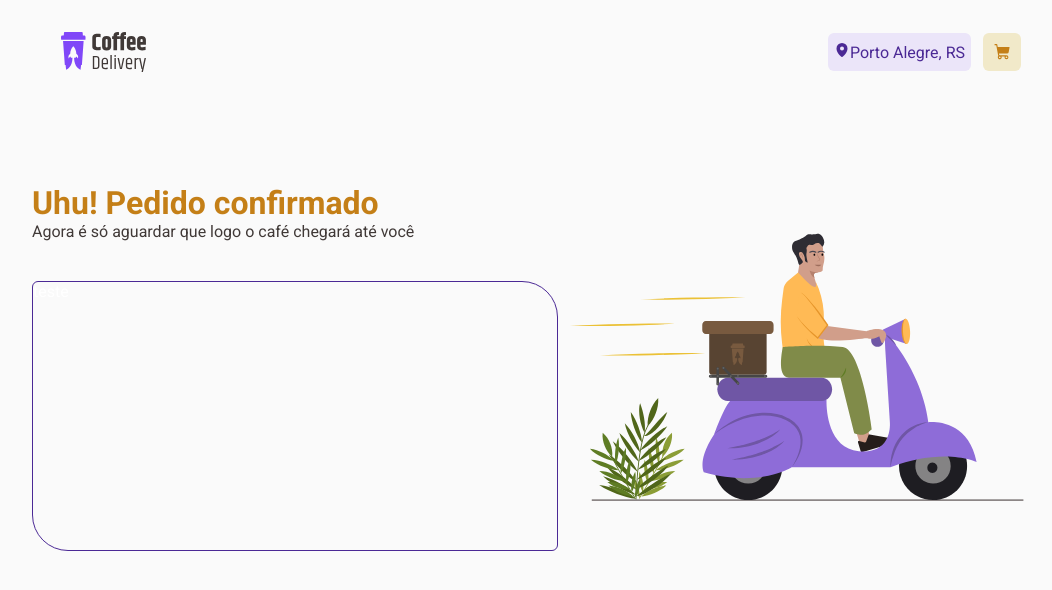
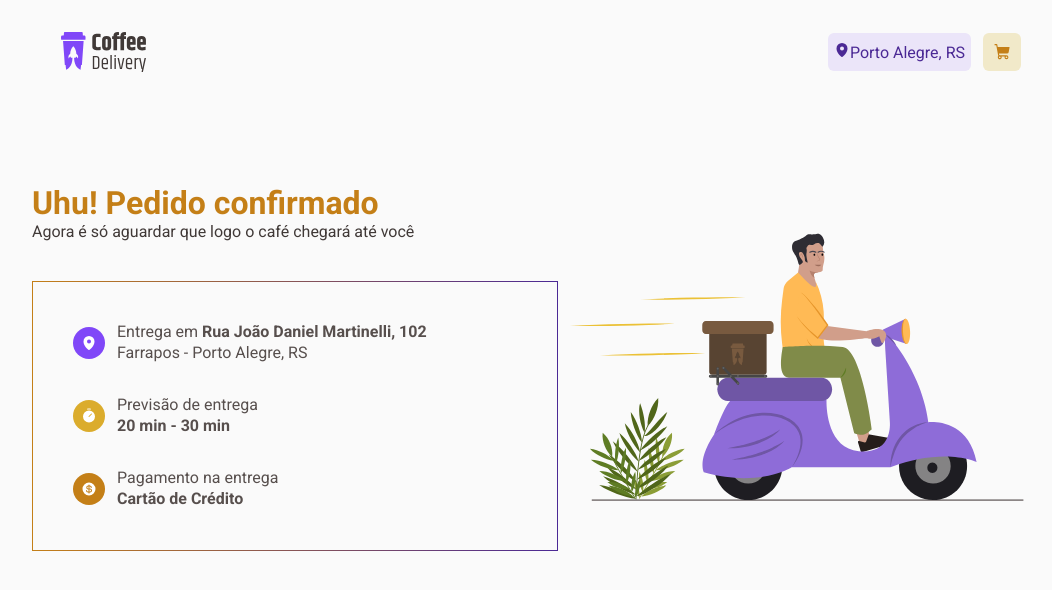
Before and after one commit to daniellichotti/desafio-02-coffe-delivery, a React (Vite) app: page /success in a window 1280 px wide. Shown: the top 590 px of the page, without its empty margins (99-1151 px from the left). Built offline with nearby package versions, Linux system fonts and the light colour scheme.

Commit message:
Implementar a pagina de success

```diff
--- /dev/null
+++ b/src/components/CashIcon/index.tsx
@@ -0,0 +1,9 @@
+import { CurrencyDollarIconContainer, StyledCurrencyDollarIcon } from './styles'
+
+export function CashIcon() {
+  return (
+    <CurrencyDollarIconContainer>
+      <StyledCurrencyDollarIcon weight="fill" />
+    </CurrencyDollarIconContainer>
+  )
+}
--- /dev/null
+++ b/src/components/CashIcon/styles.ts
@@ -0,0 +1,20 @@
+import styled from 'styled-components'
+import { CurrencyDollar } from '@phosphor-icons/react'
+
+export const CurrencyDollarIconContainer = styled.div`
+  width: 32px;
+  height: 32px;
+  border-radius: 1000px;
+  background-color: ${(props) => props.theme['yellow-dark']};
+
+  display: flex;
+  align-items: center;
+  justify-content: center;
+`
+
+export const StyledCurrencyDollarIcon = styled(CurrencyDollar)`
+  width: 16px;
+  height: 16px;
+  color: ${(props) => props.theme.white};
+  border-radius: 1000px;
+`
--- /dev/null
+++ b/src/components/LocalIcon/index.tsx
@@ -0,0 +1,9 @@
+import { StyledLocalIcon, LocalIconContainer } from './styles'
+
+export function LocalIcon() {
+  return (
+    <LocalIconContainer>
+      <StyledLocalIcon weight="fill" />
+    </LocalIconContainer>
+  )
+}
--- /dev/null
+++ b/src/components/LocalIcon/styles.ts
@@ -0,0 +1,20 @@
+import styled from 'styled-components'
+import { MapPin } from '@phosphor-icons/react'
+
+export const LocalIconContainer = styled.div`
+  width: 32px;
+  height: 32px;
+  border-radius: 1000px;
+  background-color: ${(props) => props.theme.purple};
+
+  display: flex;
+  align-items: center;
+  justify-content: center;
+`
+
+export const StyledLocalIcon = styled(MapPin)`
+  width: 16px;
+  height: 16px;
+  color: ${(props) => props.theme.white};
+  border-radius: 1000px;
+`
--- a/src/components/Main/index.tsx
+++ b/src/components/Main/index.tsx
@@ -6,11 +6,11 @@ import {
   ShopCartIcon,
   TextContainerMessage,
   TextDetailsMessage,
-  TimerIcon,
   TitleSubtitleMessage,
 } from './styled'
 import cupCoffeeMain from '../../assets/cupCoffeeMain.svg'
-import { Coffee, Package, ShoppingCart, Timer } from '@phosphor-icons/react'
+import { Coffee, Package, ShoppingCart } from '@phosphor-icons/react'
+import { TimerIcon } from '../TimerIcon'
 
 export function Main() {
   return (
@@ -41,9 +41,7 @@ export function Main() {
             </div>
             <div>
               <div>
-                <TimerIcon>
-                  <Timer weight="fill" />
-                </TimerIcon>
+                <TimerIcon />
                 <p>Entrega rápida e rastreada</p>
                 <CoffeeIcon>
                   <Coffee weight="fill" />
--- a/src/components/MainSuccess/index.tsx
+++ b/src/components/MainSuccess/index.tsx
@@ -1,10 +1,16 @@
 import {
+  DeliverMessageSuccess,
+  DeliveryPaymentSuccess,
+  DeliveryTimeSuccess,
   MainSuccessBoxInfo,
   MainSuccessContainer,
   MainSuccessImage,
   MainSuccessText,
 } from './styles'
 import mainSucess from '../../assets/mainSuccess.svg'
+import { LocalIcon } from '../LocalIcon'
+import { TimerIcon } from '../TimerIcon'
+import { CashIcon } from '../CashIcon'
 
 export function MainSuccess() {
   return (
@@ -12,7 +18,33 @@ export function MainSuccess() {
       <MainSuccessText>
         <h1>Uhu! Pedido confirmado</h1>
         <p>Agora é só aguardar que logo o café chegará até você</p>
-        <MainSuccessBoxInfo>teste</MainSuccessBoxInfo>
+        <MainSuccessBoxInfo>
+          <DeliverMessageSuccess>
+            <LocalIcon />
+            <p>
+              Entrega em{' '}
+              <strong>
+                Rua João Daniel Martinelli, 102
+                <br />
+              </strong>
+              Farrapos - Porto Alegre, RS
+            </p>
+          </DeliverMessageSuccess>
+          <DeliveryTimeSuccess>
+            <TimerIcon />
+            <p>
+              Previsão de entrega <br />
+              <strong>20 min - 30 min</strong>
+            </p>
+          </DeliveryTimeSuccess>
+          <DeliveryPaymentSuccess>
+            <CashIcon />
+            <p>
+              Pagamento na entrega <br />
+              <strong>Cartão de Crédito</strong>
+            </p>
+          </DeliveryPaymentSuccess>
+        </MainSuccessBoxInfo>
       </MainSuccessText>
       <MainSuccessImage>
         <img src={mainSucess} alt="" />
--- a/src/components/MainSuccess/styles.ts
+++ b/src/components/MainSuccess/styles.ts
@@ -22,9 +22,67 @@ export const MainSuccessBoxInfo = styled.div`
   height: 270px;
 
   margin-top: 40px;
-  border: 1px solid ${(props) => props.theme['purple-dark']};
+  padding: 40px;
 
-  border-radius: 6px 36px 6px 36px;
+  border: 1px solid transparent; /*Define a largura e o estilo da borda */
+
+  border-image: linear-gradient(
+    to right,
+    ${(props) => props.theme['yellow-dark']},
+    ${(props) => props.theme['purple-dark']}
+  ); /* Define o gradiente da borda */
+  border-image-slice: 1;
+  border-radius: 6px 36px 6px 36px !important;
+
+  display: flex;
+  flex-direction: column;
+
+  align-items: start;
+  justify-content: space-between;
+`
+
+export const DeliverMessageSuccess = styled.div`
+  display: flex;
+  align-items: center;
+  justify-content: center;
+  gap: 12px;
+  p {
+    font-family: 'Roboto';
+    font-style: normal;
+    font-weight: 400;
+    font-size: 16px;
+    line-height: 130%;
+    color: ${(props) => props.theme['base-text']};
+  }
+`
+
+export const DeliveryTimeSuccess = styled.div`
+  display: flex;
+  align-items: center;
+  justify-content: center;
+  gap: 12px;
+  p {
+    font-family: 'Roboto';
+    font-style: normal;
+    font-weight: 400;
+    font-size: 16px;
+    line-height: 130%;
+    color: ${(props) => props.theme['base-text']};
+  }
+`
+export const DeliveryPaymentSuccess = styled.div`
+  display: flex;
+  align-items: center;
+  justify-content: center;
+  gap: 12px;
+  p {
+    font-family: 'Roboto';
+    font-style: normal;
+    font-weight: 400;
+    font-size: 16px;
+    line-height: 130%;
+    color: ${(props) => props.theme['base-text']};
+  }
 `
 
 export const MainSuccessImage = styled.image`
--- /dev/null
+++ b/src/components/TimerIcon/index.tsx
@@ -0,0 +1,9 @@
+import { StyledTimerIcon, TimerIconContainer } from './styles'
+
+export function TimerIcon() {
+  return (
+    <TimerIconContainer>
+      <StyledTimerIcon weight="fill" />
+    </TimerIconContainer>
+  )
+}
--- /dev/null
+++ b/src/components/TimerIcon/styles.ts
@@ -0,0 +1,20 @@
+import styled from 'styled-components'
+import { Timer } from '@phosphor-icons/react'
+
+export const TimerIconContainer = styled.div`
+  width: 32px;
+  height: 32px;
+  border-radius: 1000px;
+  background-color: ${(props) => props.theme.yellow};
+
+  display: flex;
+  align-items: center;
+  justify-content: center;
+`
+
+export const StyledTimerIcon = styled(Timer)`
+  width: 16px;
+  height: 16px;
+  color: ${(props) => props.theme.white};
+  border-radius: 1000px;
+`
```
